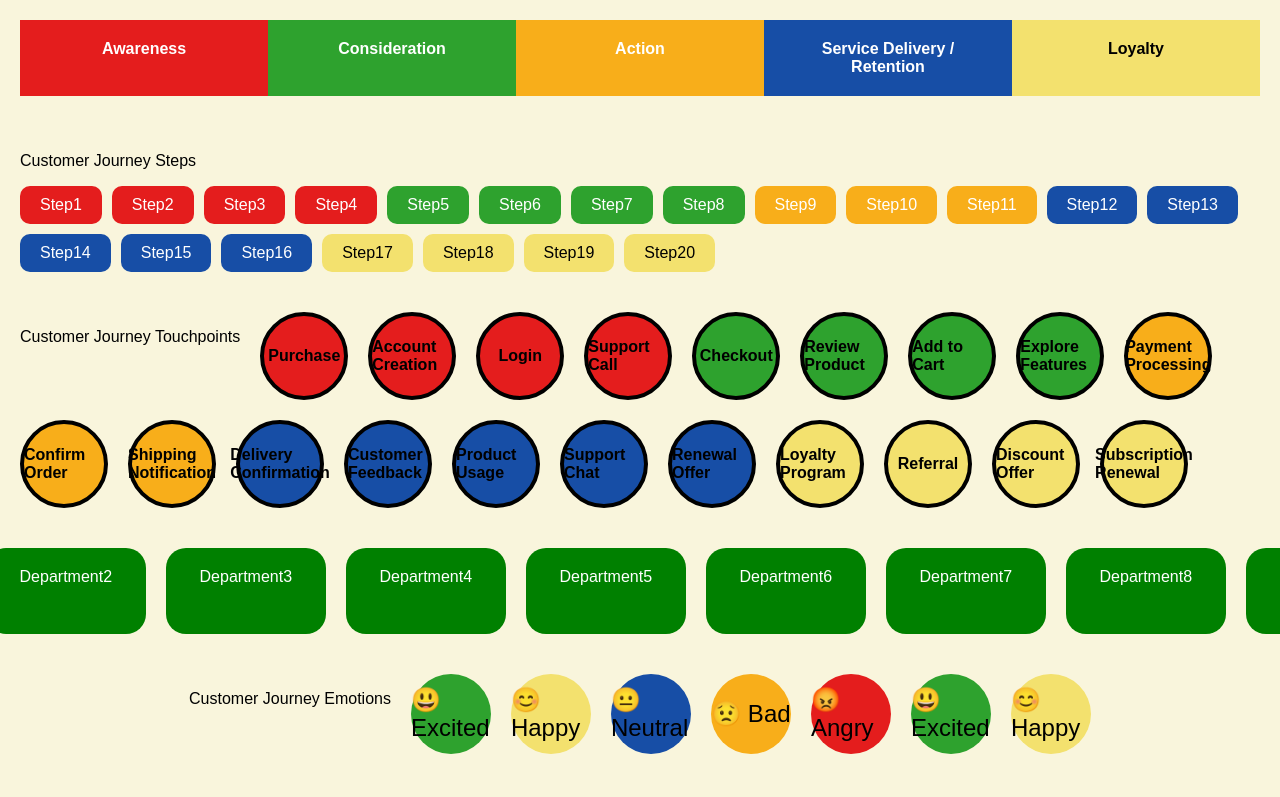
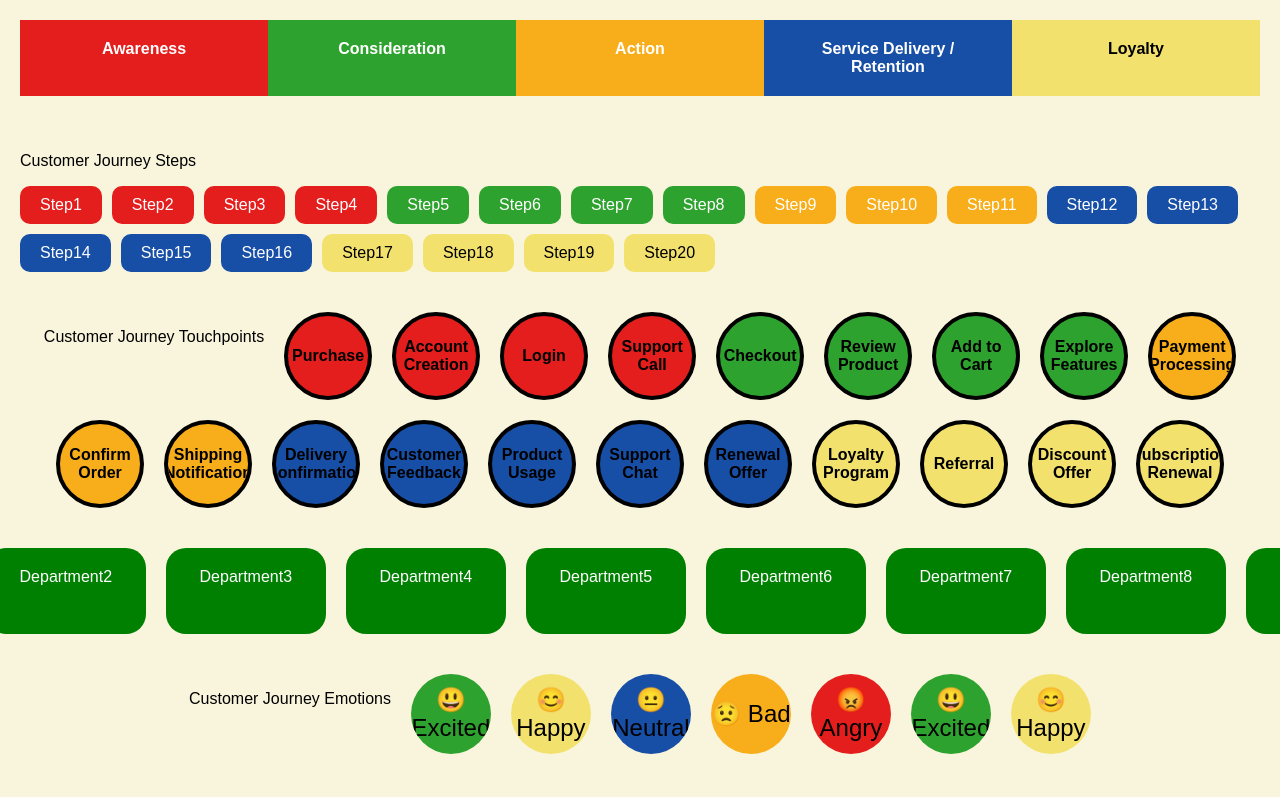
Before and after one commit to akshatb1111/grafana, a plain HTML site: page index.html in a window 1280 px wide. Shown: the top 797 px of the page. Drawn offline with Linux system fonts and the light colour scheme.

Commit message:
Update style.css

```diff
--- a/style.css
+++ b/style.css
@@ -54,6 +54,7 @@ body {
   display: flex;
   flex-wrap: wrap;
   gap: 20px;
+  justify-content: center;
 }
 
 .touchpoint {
@@ -66,6 +67,9 @@ body {
   align-items: center;
   color: black;
   font-weight: bold;
+  text-align: center;
+  word-wrap: break-word;
+  overflow: hidden;
 }
 
 .touchpoint-label {
@@ -105,10 +109,12 @@ body {
   align-items: center;
   color: black;
   font-size: 24px;
+  text-align: center;
+  overflow: hidden;
+  word-wrap: break-word;
 }
 
 .emotion-label {
-  text-align: center;
   margin-top: 5px;
 }
 
```
